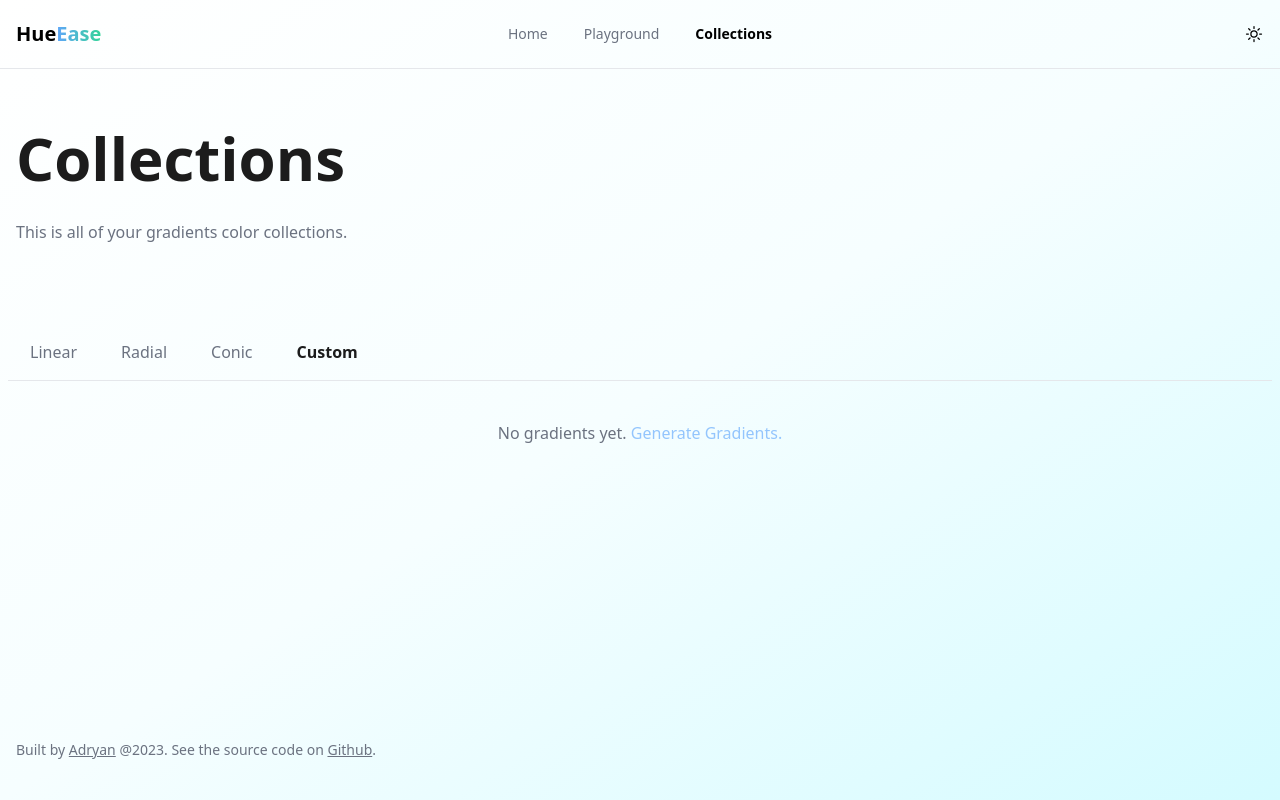
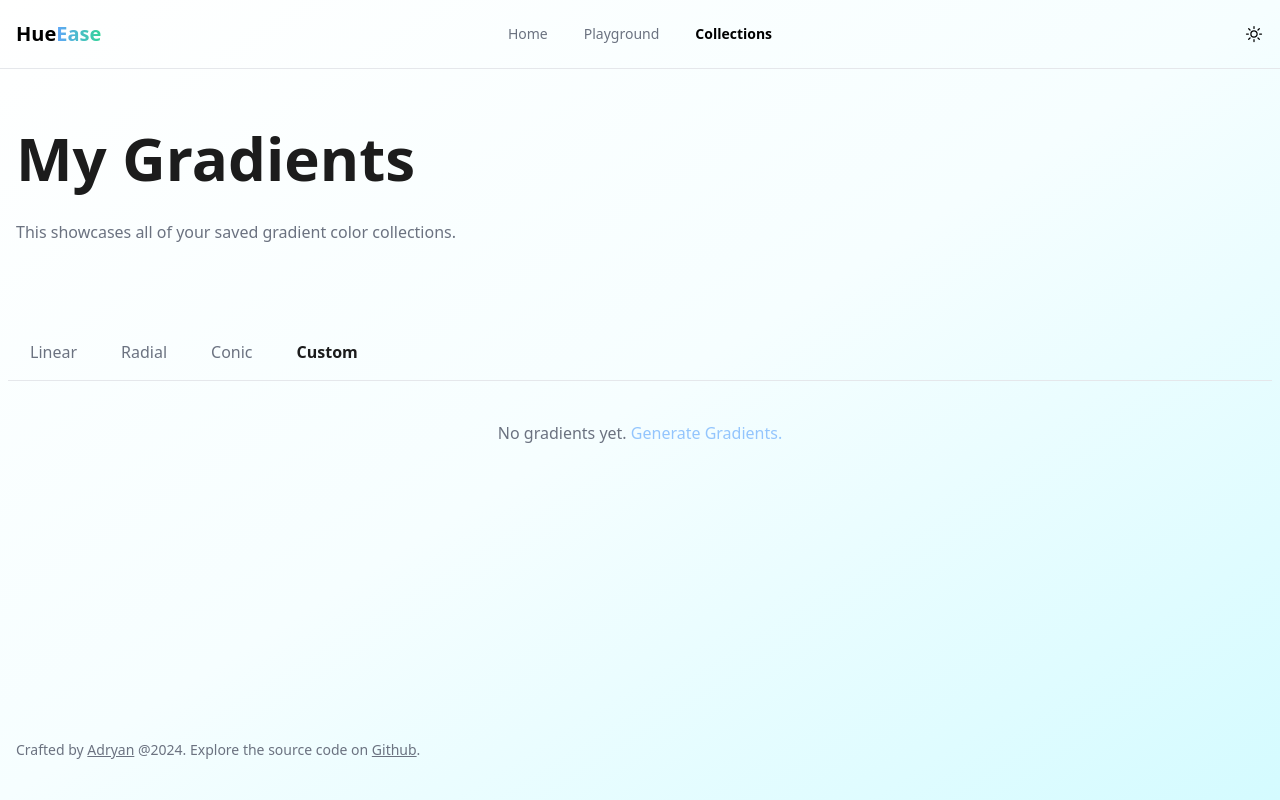
Before and after one commit to Adryanssyah/HueEase, a React (Vite) app: page /collections in a window 1280 px wide. Built offline with nearby package versions, Linux system fonts and the light colour scheme; what @radix-ui/themes would draw is missing.

Commit message:
Fix - grammar

```diff
--- a/src/components/layouts/FooterLayout.jsx
+++ b/src/components/layouts/FooterLayout.jsx
@@ -2,11 +2,11 @@ const FooterLayout = () => {
      return (
           <footer className="w-full flex items-center justify-center">
                <div className="w-full py-10 max-w-7xl px-4 text-xs md:text-sm text-center md:text-start dark:text-gray-400 text-gray-500">
-                    Built by{' '}
+                    Crafted by{' '}
                     <a href="https://adryansportfolio.vercel.app/" target="_blank" className="underline">
                          Adryan
                     </a>{' '}
-                    @2023. See the source code on{' '}
+                    @2024. Explore the source code on{' '}
                     <a href="https://github.com/Adryanssyah/HueEase" target="_blank" className="underline">
                          Github
                     </a>
--- a/src/pages/Collection.jsx
+++ b/src/pages/Collection.jsx
@@ -6,8 +6,8 @@ const CollectionPage = () => {
      return (
           <PagesLayout>
                <div className="px-2 mb-20">
-                    <h1 className="text-5xl font-semibold text-darks dark:text-white mb-8 xl:text-6xl">Collections</h1>
-                    <p className="text-gray-500 dark:text-gray-400 max-w-xl">This is all of your gradients color collections.</p>
+                    <h1 className="text-5xl font-semibold text-darks dark:text-white mb-8 xl:text-6xl">My Gradients</h1>
+                    <p className="text-gray-500 dark:text-gray-400 max-w-xl">This showcases all of your saved gradient color collections.</p>
                </div>
                <CollectionsLayout />
           </PagesLayout>
```
